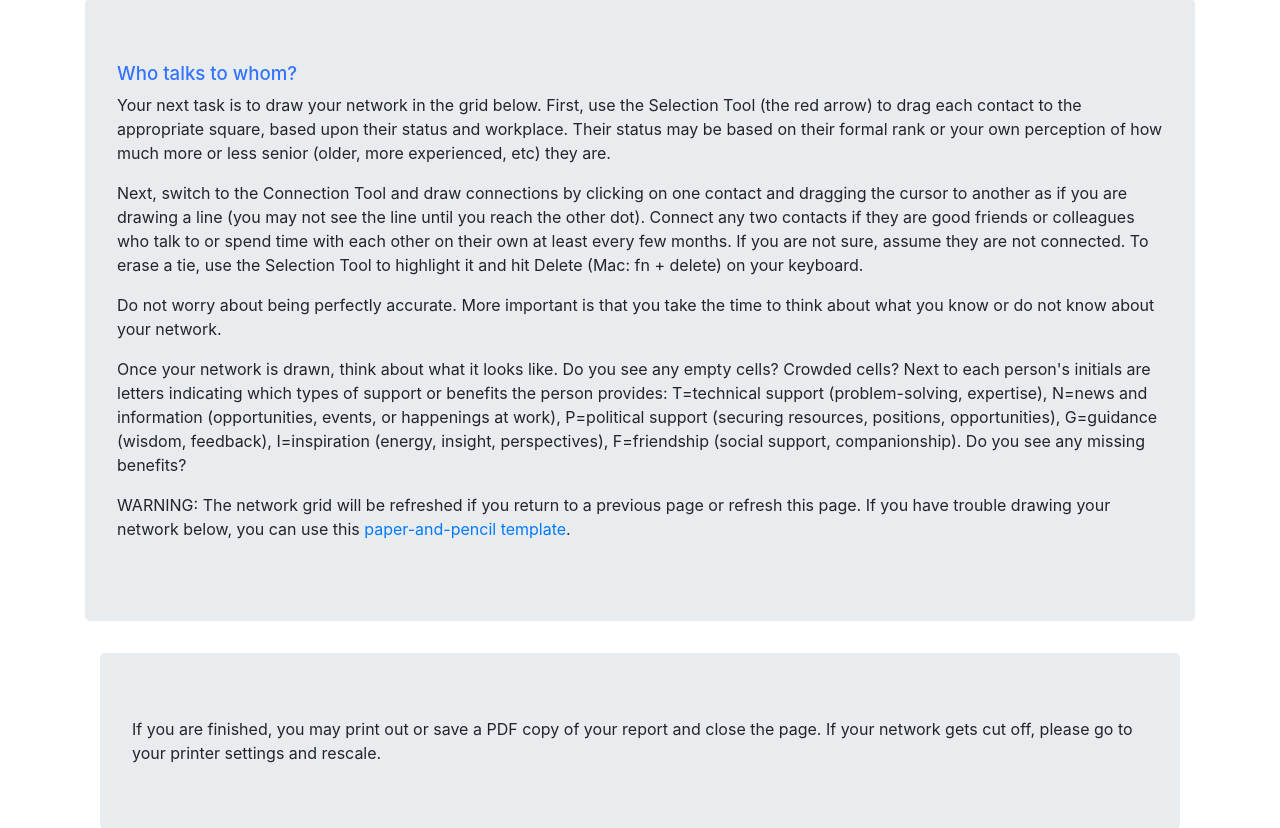
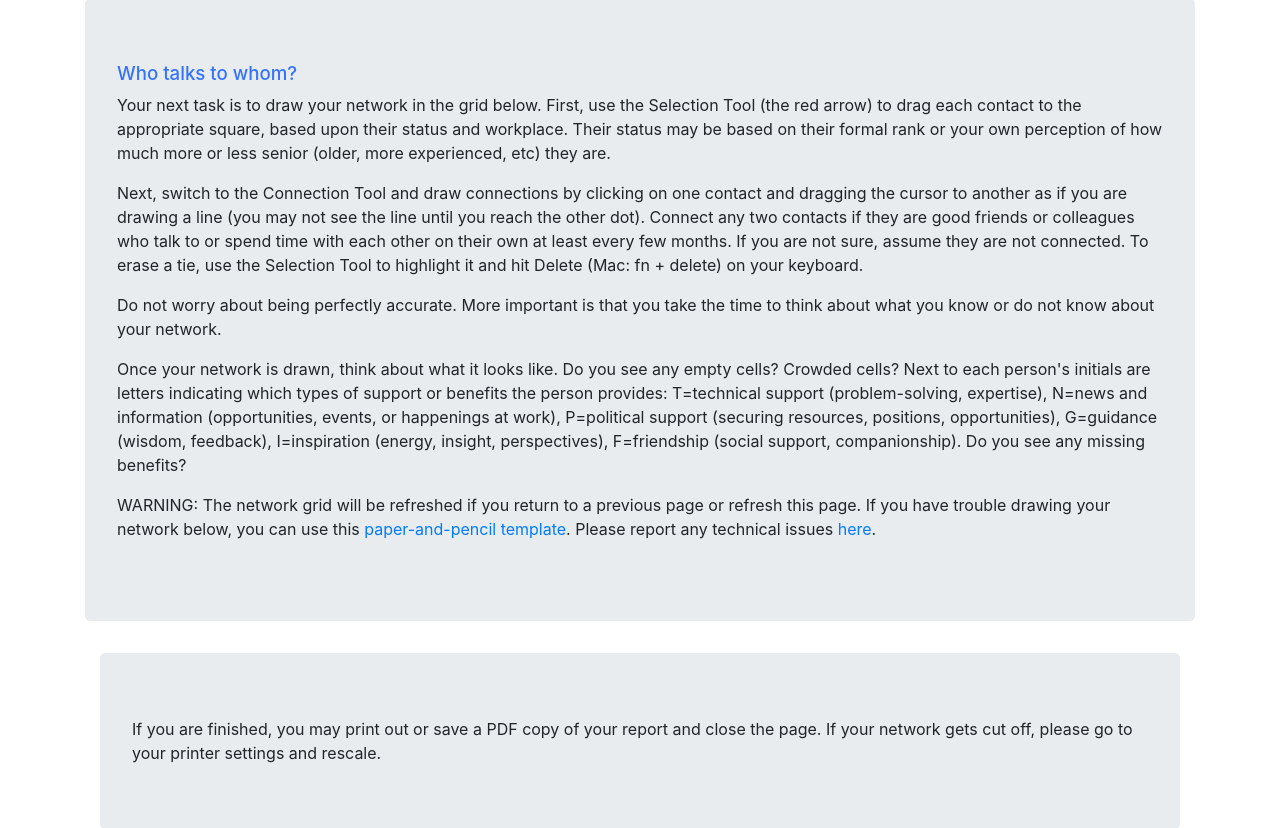
Before and after one commit to kokuwabara1976/networksheet, a Flask app: template templates/network.html in a window 1280 px wide. Shown: the part 844-1672 px from the top of the page. Run offline with Flask 2, Linux system fonts and the light colour scheme; the template is opened without the code that fills it, so the values that code supplies are empty; some libraries are stand-ins or nearby versions.

Commit message:
network page

```diff
--- a/templates/network.html
+++ b/templates/network.html
@@ -108,7 +108,7 @@
         <p>Next, switch to the Connection Tool and draw connections by clicking on one contact and dragging the cursor to another as if you are drawing a line (you may not see the line until you reach the other dot). Connect any two contacts if they are good friends or colleagues who talk to or spend time with each other on their own at least every few months. If you are not sure, assume they are not connected. To erase a tie, use the Selection Tool to highlight it and hit Delete (Mac: fn + delete) on your keyboard.</p>
         <p>Do not worry about being perfectly accurate. More important is that you take the time to think about what you know or do not know about your network.</p>
         <p>Once your network is drawn, think about what it looks like. Do you see any empty cells? Crowded cells? Next to each person's initials are letters indicating which types of support or benefits the person provides: T=technical support (problem-solving, expertise), N=news and information (opportunities, events, or happenings at work), P=political support (securing resources, positions, opportunities), G=guidance (wisdom, feedback), I=inspiration (energy, insight, perspectives), F=friendship (social support, companionship). Do you see any missing benefits?</p>
-        <p>WARNING: The network grid will be refreshed if you return to a previous page or refresh this page. If you have trouble drawing your network below, you can use this <a href="/static/img/networkgrid.pdf" target="_blank">paper-and-pencil template</a>.</p>
+        <p>WARNING: The network grid will be refreshed if you return to a previous page or refresh this page. If you have trouble drawing your network below, you can use this <a href="/static/img/networkgrid.pdf" target="_blank">paper-and-pencil template</a>. Please report any technical issues <a href="mailto:kokuwabara@gmail.com">here</a>.</p>
       </div>
     </div>
     <!-- End instructions -->
```
